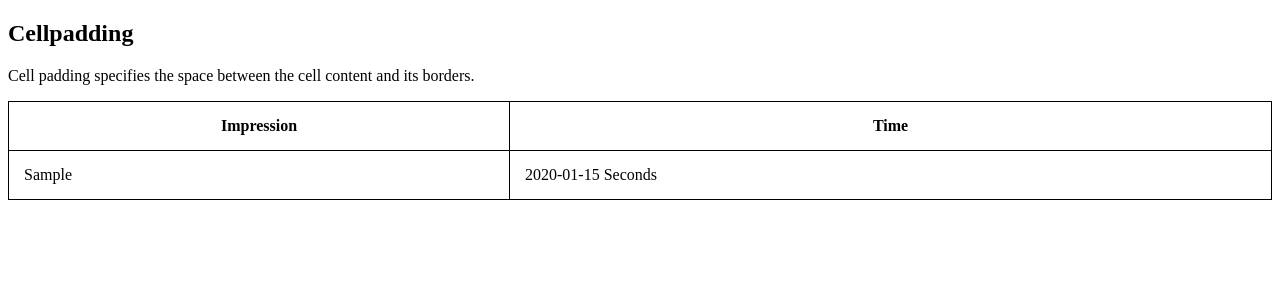
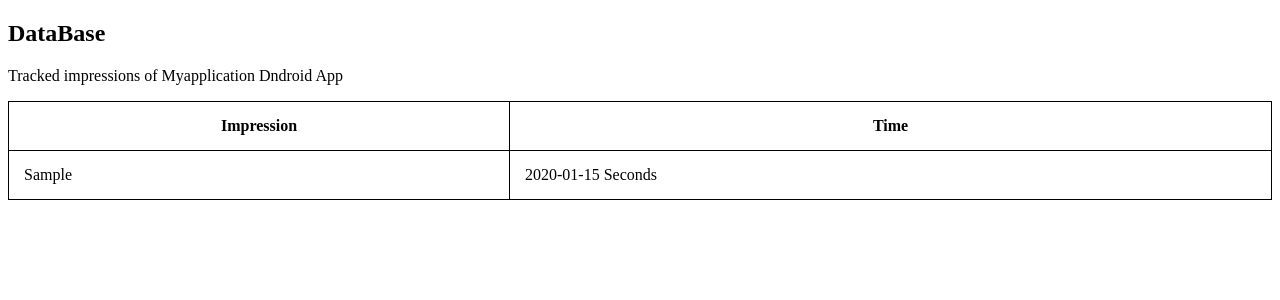
Before and after one commit to aayush860/webhooks, a Django app: page /display/ in a window 1280 px wide. Shown: the top 300 px of the page. Run offline with Django 3.2, Linux system fonts and the light colour scheme; tables that the repository leaves empty hold one stand-in row (values such as "Sample post").

Commit message:
Commit 3

```diff
--- a/templates/display.html
+++ b/templates/display.html
@@ -14,8 +14,8 @@ th, td {
 </head>
 <body>
 
-<h2>Cellpadding</h2>
-<p>Cell padding specifies the space between the cell content and its borders.</p>
+<h2>DataBase</h2>
+<p>Tracked impressions of Myapplication Dndroid App</p>
 
 <table style="width:100%">
   <tr>
--- a/webhooks/urls.py
+++ b/webhooks/urls.py
@@ -21,4 +21,5 @@ urlpatterns = [
     path('admin/', admin.site.urls),
     path('upload/', views.upload),
     path('display/', views.display),
+    path('clear/', views.clear),
 ]
--- a/webhooks/views.py
+++ b/webhooks/views.py
@@ -18,3 +18,8 @@ def display(request):
     if request.method=='GET':
         Data = impression_store.objects.all()
         return render(request, 'display.html', {'Data':Data})
+
+def clear(request):
+    if request.method=='GET':
+        impression_store.objects.all().delete()
+        return redirect('/display/')
```
